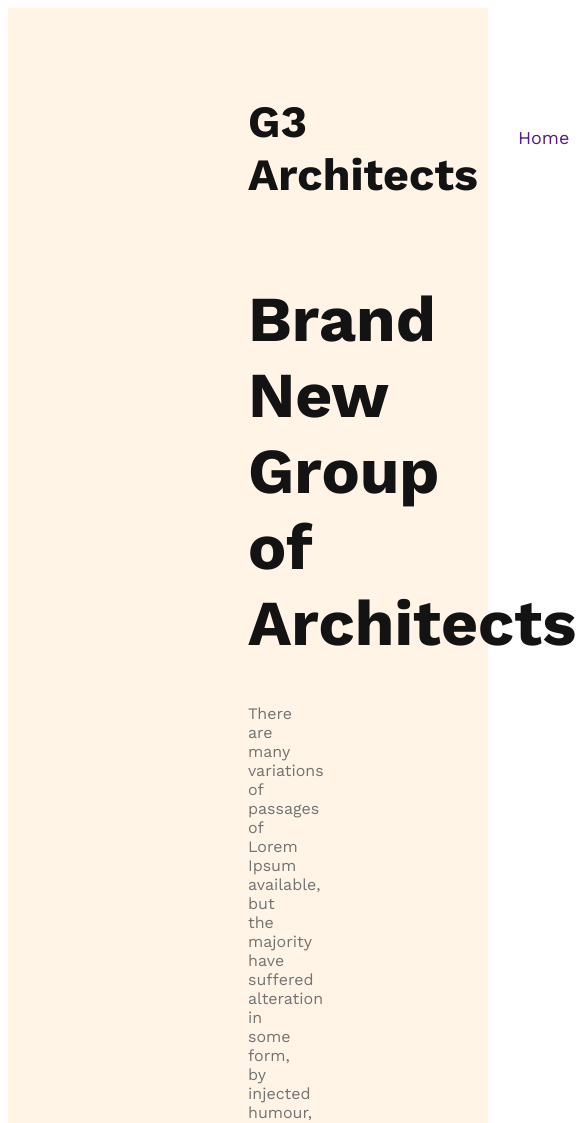
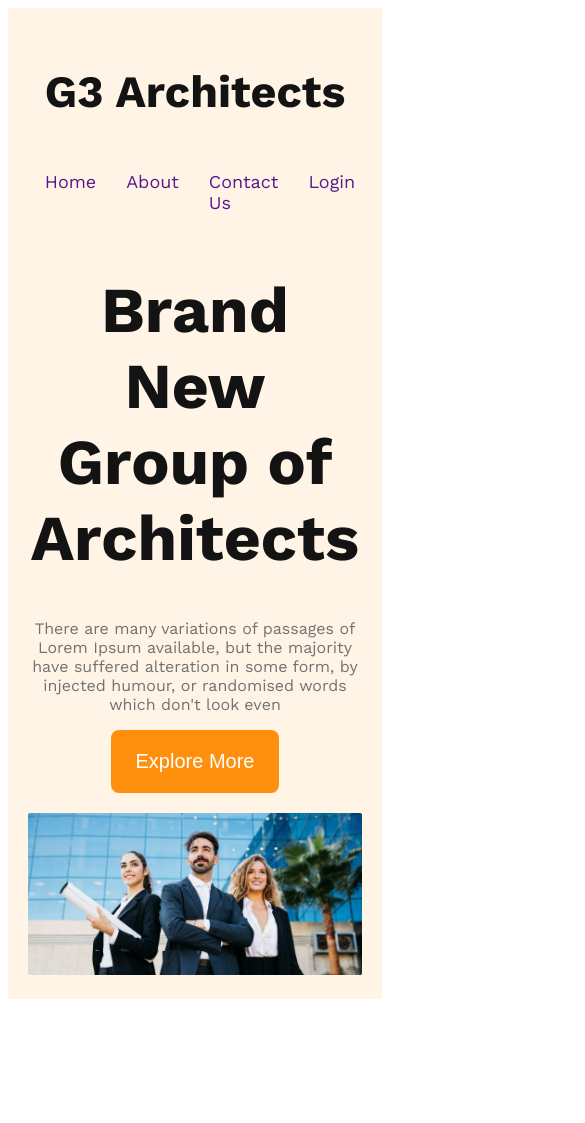
Before and after one commit to Nazrul144/responsive-architects-website, a plain HTML site: page index.html in a window 390 px wide. Shown: the top 1123 px of the page, 585 px wide, since content can reach past the window. After the commit the page ends 1007 px from the top, so only its background shows below. Drawn offline with nearby package versions, Linux system fonts and the light colour scheme.

Commit message:
finish the header section with responsive for mobile and other devices

```diff
--- a/style/architect.css
+++ b/style/architect.css
@@ -9,8 +9,16 @@ body {
     font-family: 'Merriweather', serif;
     font-family: 'Work Sans', sans-serif;
 }
-.btn{
 
+.btn {
+    border-radius: 8px;
+    font-size: 1.25rem;
+    color: #FFF;
+    background: #FF900E;
+    padding: 20px 25px;
+    font-weight:600px;
+    cursor: pointer;
+    border: 0;
 }
 
 /*Header section*/
@@ -64,3 +72,28 @@ nav li a {
 .banner-description {
     color: #727272;
 }
+.banner img{
+    margin-top: 20px;
+    width: 100%;
+}
+
+/*Responsive Media Query*/
+/*Mobile Devices*/
+
+@media screen and (max-width:576px) {
+    header{
+        padding: 20px;
+    }
+    nav{
+        flex-direction: column;
+    }
+}
+/*Tablet Devices*/
+@media screen and (min-width: 576px) and (max-width:992px) {
+    nav{
+        flex-direction: column;
+    }
+    header{
+        padding: 20px;
+    }
+}
```
